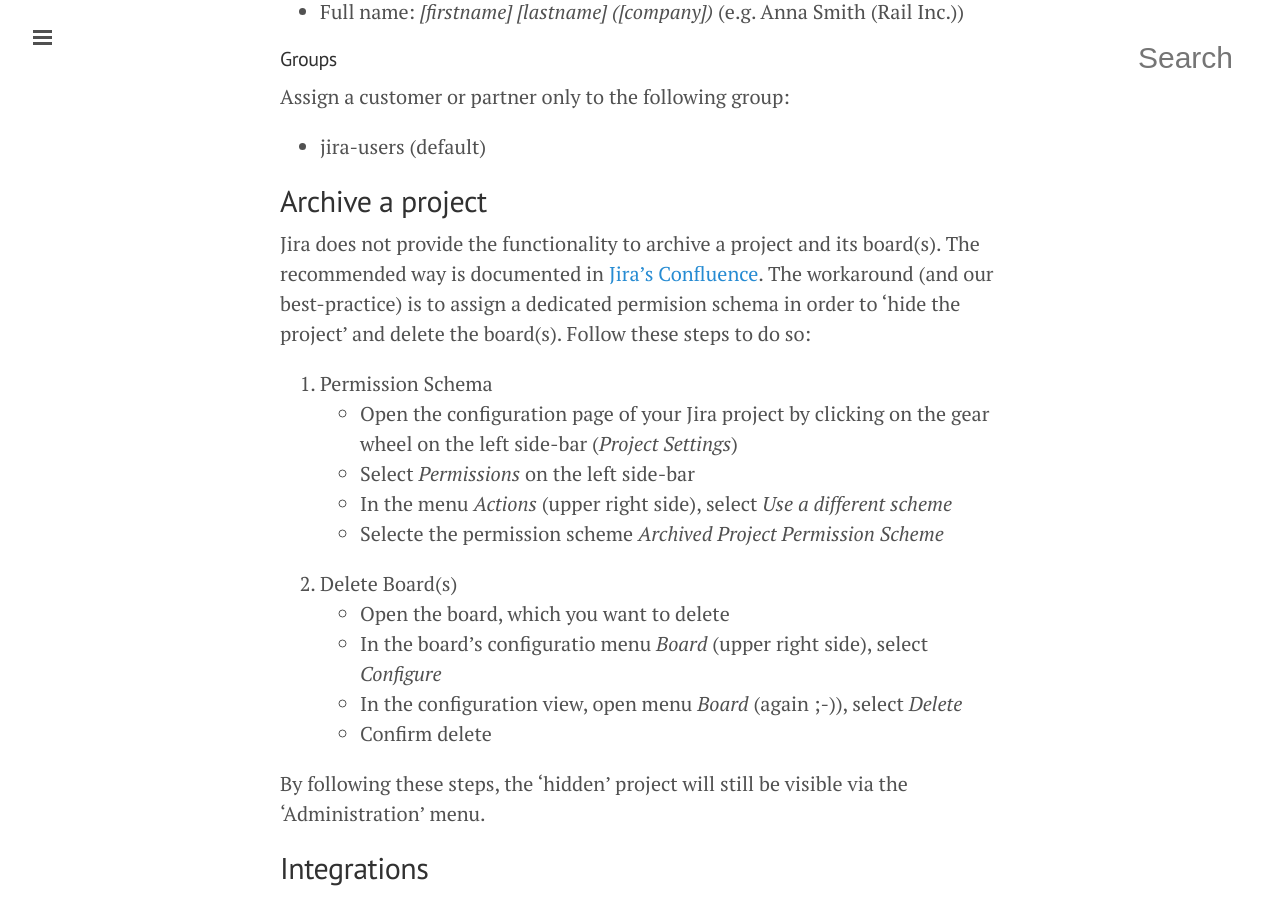
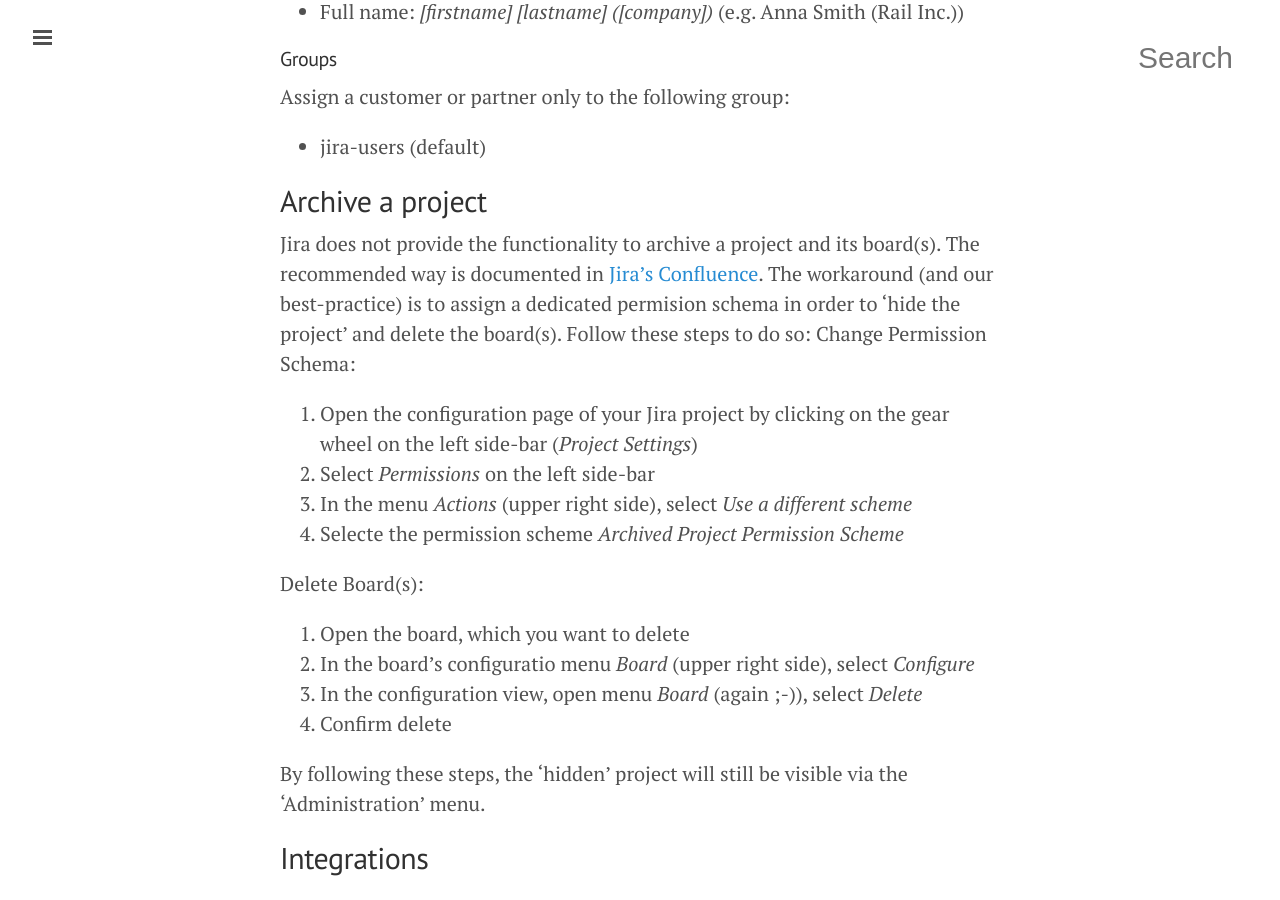
Before and after one commit to tormi/WunderWay, a Jekyll site: the page built from delivering-projects/tools-jira-configuration.md, in a window 1280 px wide and 900 px high, scrolled down 5968 px. Built offline with Jekyll 4.4.1, drawn with Linux system fonts in a browser that asks for light colours; nearby versions of some CDN libraries; some of the changed lines change nothing that is shown.

Commit message:
Fixed some markdown syntax errors

```diff
--- a/delivering-projects/tools-jira-configuration.md
+++ b/delivering-projects/tools-jira-configuration.md
@@ -167,16 +167,17 @@
 ## Archive a project
 Jira does not provide the functionality to archive a project and its board(s). The recommended way is documented in [Jira's Confluence](https://confluence.atlassian.com/adminjiraserver071/archiving-a-project-802592917.html).
 The workaround (and our best-practice) is to assign a dedicated permision schema in order to 'hide the project' and delete the board(s). Follow these steps to do so:
-1. Permission Schema
-  * Open the configuration page of your Jira project by clicking on the gear wheel on the left side-bar (*Project Settings*)
-  * Select *Permissions* on the left side-bar
-  * In the menu *Actions* (upper right side), select *Use a different scheme*
-  * Selecte the permission scheme *Archived Project Permission Scheme*
-2. Delete Board(s)
-  * Open the board, which you want to delete
-  * In the board's configuratio menu *Board* (upper right side), select *Configure*
-  * In the configuration view, open menu *Board* (again ;-)), select *Delete*
-  * Confirm delete
+Change Permission Schema:
+1. Open the configuration page of your Jira project by clicking on the gear wheel on the left side-bar (*Project Settings*)
+2. Select *Permissions* on the left side-bar
+3. In the menu *Actions* (upper right side), select *Use a different scheme*
+4. Selecte the permission scheme *Archived Project Permission Scheme*
+
+Delete Board(s):
+1. Open the board, which you want to delete
+2. In the board's configuratio menu *Board* (upper right side), select *Configure*
+3. In the configuration view, open menu *Board* (again ;-)), select *Delete*
+4. Confirm delete
 
 By following these steps, the 'hidden' project will still be visible via the 'Administration' menu.
 
```
